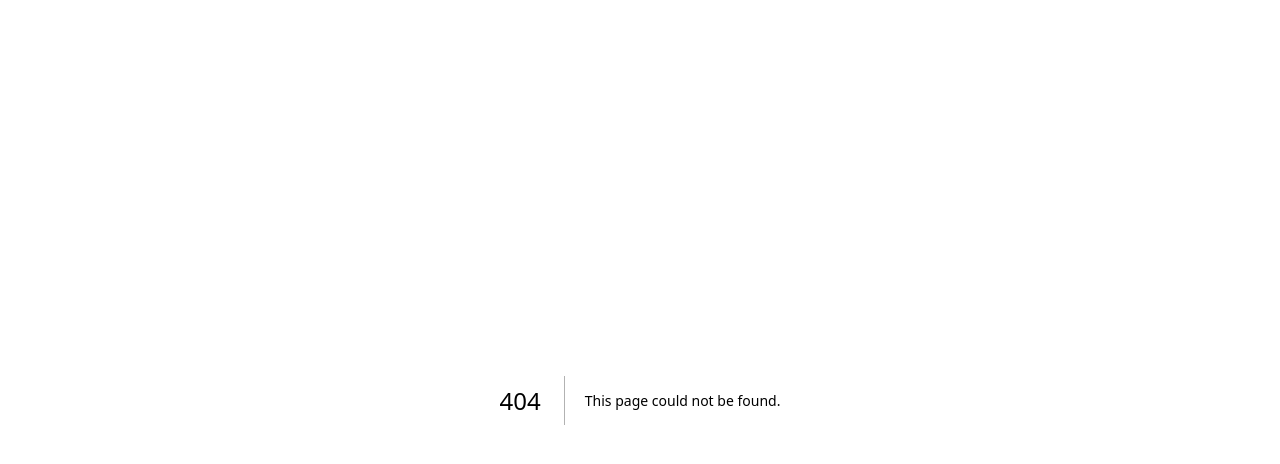
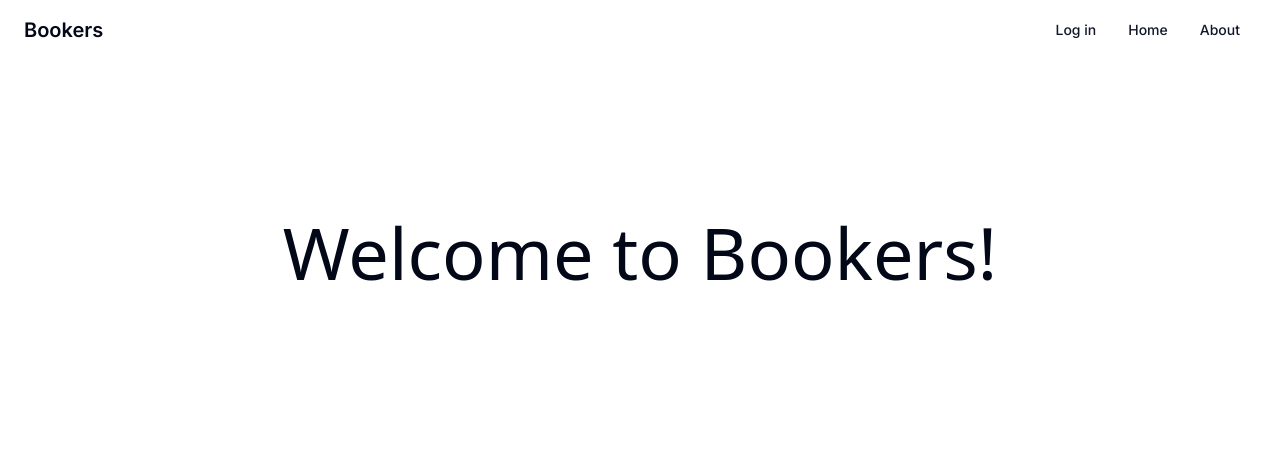
Before and after one commit to udonrm/NextBooksReviews, a Next.js app: page /home/about in a window 1280 px wide. Before the commit this address had no page. Shown: the top 464 px of the page. Built offline with nearby package versions, Linux system fonts and the light colour scheme; no server answers.

Commit message:
Aboutページの実装

```diff
--- a/src/app/components/header.tsx
+++ b/src/app/components/header.tsx
@@ -1,5 +1,6 @@
 "use client";
 import { Button } from "@/components/ui/button";
+import Link from "next/link";
 import { signIn, signOut, useSession } from "next-auth/react";
 
 export const Header = () => {
@@ -33,7 +34,12 @@ export const Header = () => {
                   Log out
                 </Button>
               )}
-              <Button variant="link">About</Button>
+              <Link href="/">
+                <Button variant="link">Home</Button>
+              </Link>
+              <Link href="/home/about">
+                <Button variant="link">About</Button>
+              </Link>
             </div>
           </div>
         </nav>
--- /dev/null
+++ b/src/app/home/about/page.tsx
@@ -0,0 +1,18 @@
+"use client";
+import { Header } from "@/app/components/header";
+import { SessionProvider } from "next-auth/react";
+
+const About = ({ pageProps }) => {
+  return (
+    <>
+      <SessionProvider session={pageProps?.session}>
+        <Header />
+        <div className="flex justify-center items-center h-96">
+          <p className="text-7xl font-sans ">Welcome to Bookers!</p>
+        </div>
+      </SessionProvider>
+    </>
+  );
+};
+
+export default About;
```
Also changed, not shown: 1 other file (tests, documents, lock files or other folders).
